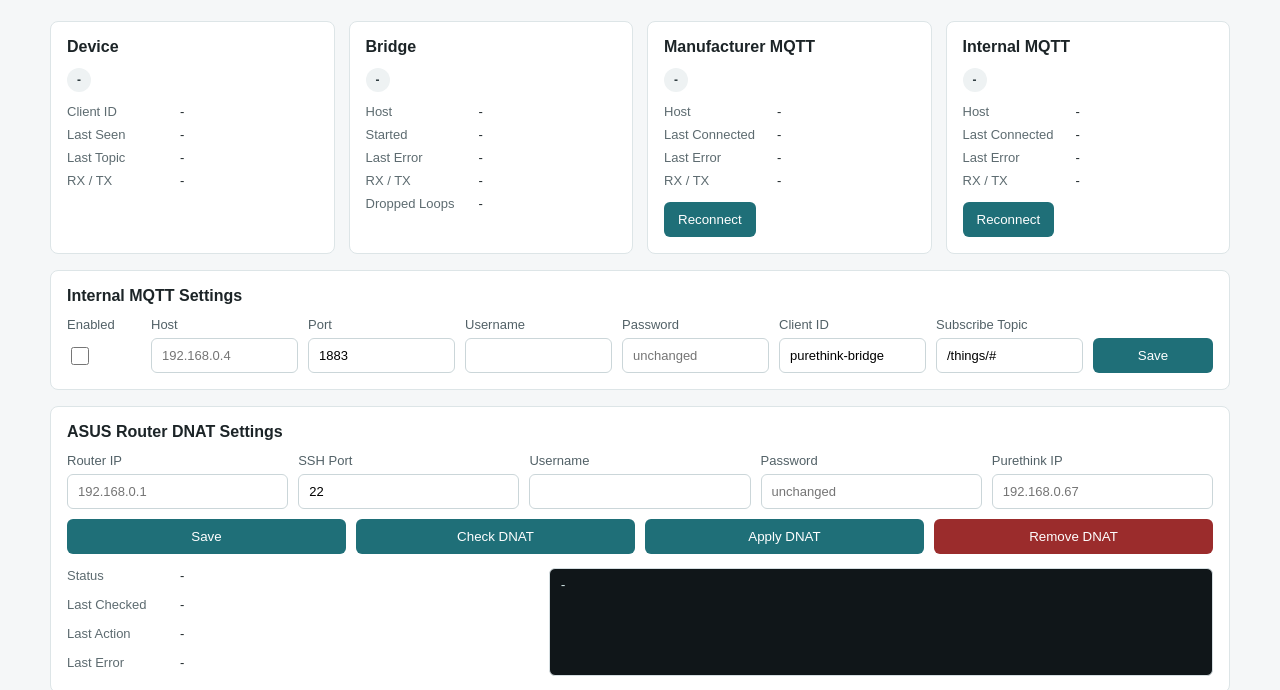
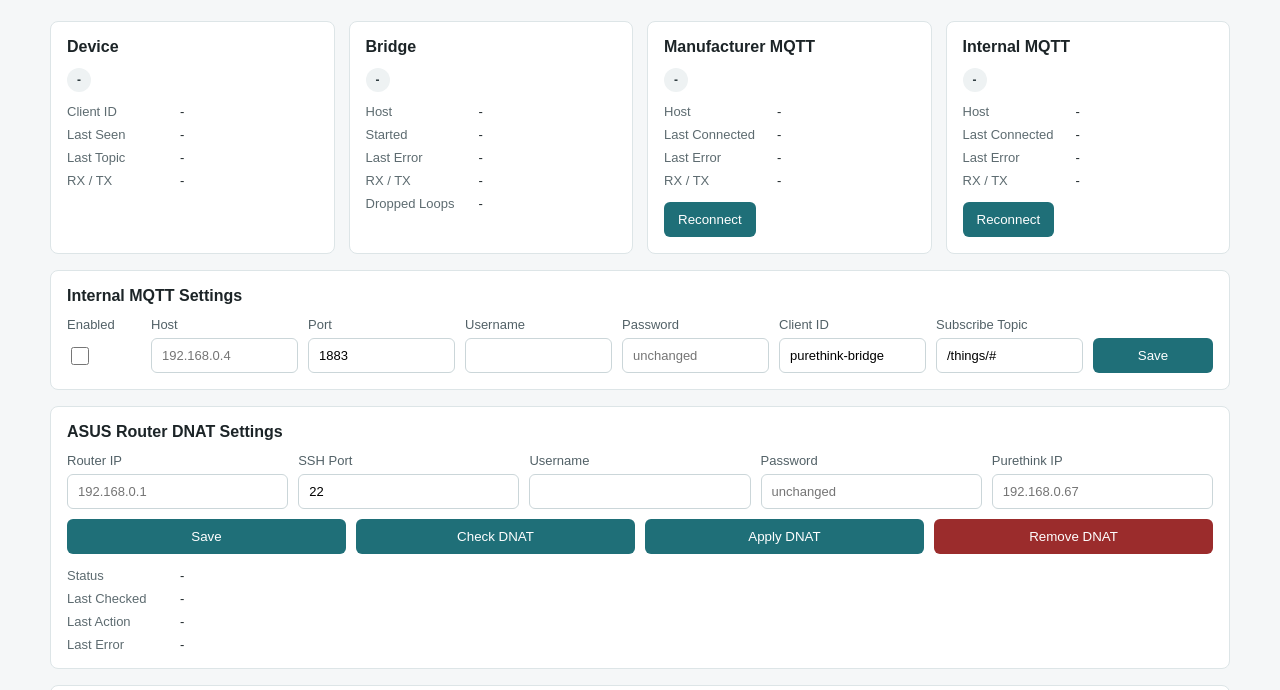
Before and after one commit to af950833/purethink_bridge, a website: page public/index.html in a window 1280 px wide. Shown: the part 81-771 px from the top of the page. Drawn offline with Linux system fonts and the light colour scheme; no server answers.

Commit message:
Remove DNAT output panel

```diff
--- a/public/app.js
+++ b/public/app.js
@@ -56,7 +56,6 @@ function renderDnat(dnat) {
   setTime('dnatChecked', dnat?.lastChecked);
   setText('dnatAction', dnat?.lastAction);
   setText('dnatError', dnat?.lastError);
-  $('dnatOutput').textContent = dnat?.output || '-';
 }
 
 async function loadStatus() {
--- a/public/index.html
+++ b/public/index.html
@@ -133,15 +133,12 @@
             <button id="removeDnat" class="danger" type="button">Remove DNAT</button>
           </div>
         </form>
-        <div class="dnat-result">
         <dl class="dnat-status">
           <dt>Status</dt><dd id="dnatStatus">-</dd>
           <dt>Last Checked</dt><dd id="dnatChecked">-</dd>
           <dt>Last Action</dt><dd id="dnatAction">-</dd>
           <dt>Last Error</dt><dd id="dnatError">-</dd>
         </dl>
-          <pre id="dnatOutput" class="dnat-output">-</pre>
-        </div>
       </section>
 
       <section class="payloads">
--- a/public/styles.css
+++ b/public/styles.css
@@ -243,29 +243,8 @@ input[type="checkbox"] {
 }
 
 .dnat-status {
-  margin-top: 0;
+  margin-top: 14px;
   margin-bottom: 0;
-}
-
-.dnat-result {
-  display: grid;
-  grid-template-columns: minmax(300px, 0.95fr) minmax(0, 1.35fr);
-  gap: 14px;
-  margin-top: 14px;
-  align-items: stretch;
-}
-
-.dnat-output {
-  margin-top: 0;
-  min-height: 86px;
-  max-height: 150px;
-  overflow: auto;
-  border: 1px solid #d5dee1;
-  border-radius: 6px;
-  background: #101619;
-  color: #d8ecec;
-  padding: 10px;
-  font-size: 12px;
 }
 
 @media (max-width: 920px) {
@@ -273,9 +252,6 @@ input[type="checkbox"] {
     grid-template-columns: repeat(2, minmax(0, 1fr));
   }
 
-  .dnat-result {
-    grid-template-columns: 1fr;
-  }
 }
 
 @media (max-width: 620px) {
```
Lines whose indentation alone changed are shown as unchanged.
